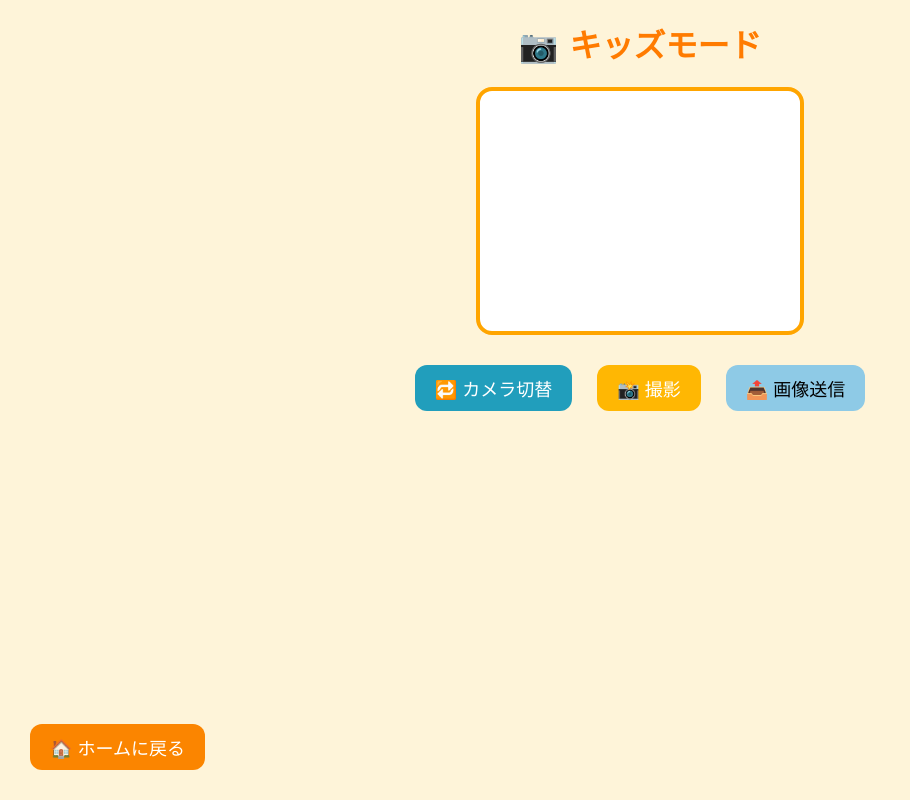
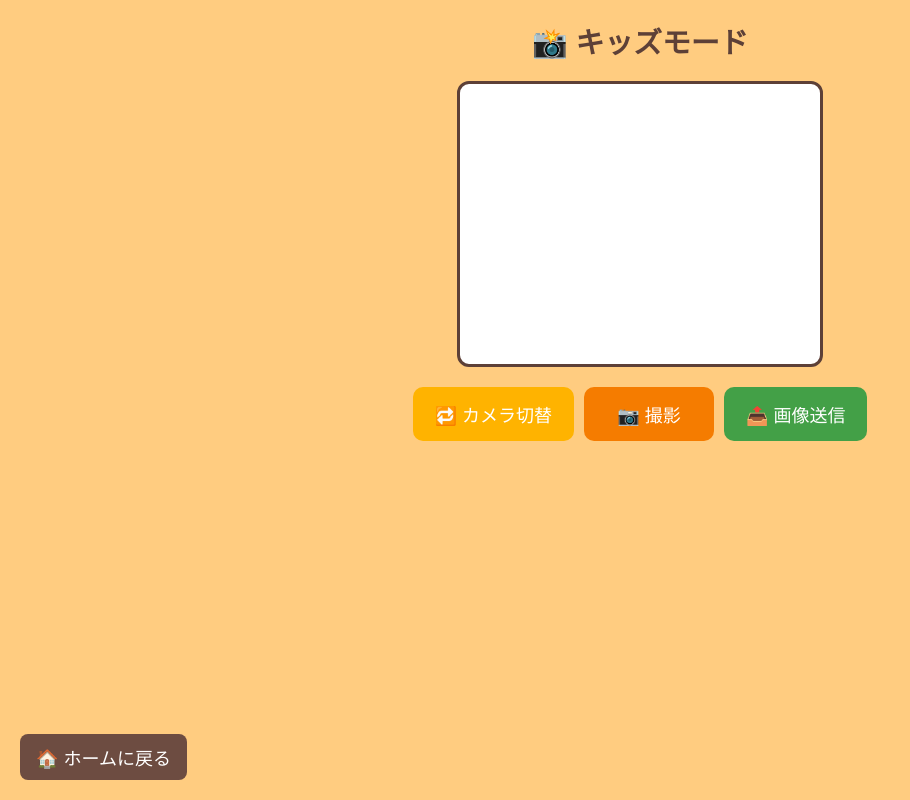
Before and after one commit to okekeyade/business, a Flask app: page /kids in a window 1280 px wide. Shown: the whole page, without its empty margins (0-910 px from the left). Run offline with Flask 3, Linux system fonts and the light colour scheme; parts of the project's set-up code (start-up, migrations or seed data) failed here and were passed over.

Commit message:
Update kids.html

```diff
--- a/templates/kids.html
+++ b/templates/kids.html
@@ -6,30 +6,32 @@
   <title>キッズモード</title>
   <style>
     body {
-      font-family: "Comic Sans MS", sans-serif;
-      background: #fef4d9;
+      font-family: "Noto Sans JP", sans-serif;
+      background-color: #ffcc80;
       text-align: center;
       margin: 0;
       padding: 0;
     }
 
     h1 {
-      color: #ff7b00;
+      color: #5d4037;
       margin-top: 20px;
+      font-size: 1.8rem;
     }
 
     #camera-container {
       position: relative;
       margin: 20px auto;
-      width: 320px;
-      height: 240px;
-      border: 4px solid #ffa500;
-      border-radius: 16px;
+      width: 90%;
+      max-width: 360px;
+      height: 280px;
+      border: 3px solid #5d4037;
+      border-radius: 12px;
       overflow: hidden;
       background: #fff;
     }
 
-    #camera {
+    video {
       width: 100%;
       height: 100%;
       object-fit: cover;
@@ -39,51 +41,60 @@
       display: none;
     }
 
+    /* ボタン */
     .button-group {
       margin-top: 20px;
+      display: flex;
+      flex-wrap: wrap;
+      justify-content: center;
+      gap: 10px;
     }
 
     button {
-      margin: 10px;
-      padding: 10px 20px;
+      padding: 14px 22px;
       font-size: 18px;
       border: none;
-      border-radius: 12px;
+      border-radius: 10px;
       cursor: pointer;
+      min-width: 130px;
+      transition: 0.2s;
+    }
+
+    #flip-btn {
+      background-color: #ffb300;
+      color: white;
     }
 
     #capture-btn {
-      background: #ffb703;
-      color: white;
-    }
-
-    #flip-btn {
-      background: #219ebc;
+      background-color: #f57c00;
       color: white;
     }
 
     #send-btn {
-      background: #8ecae6;
-      color: black;
+      background-color: #43a047;
+      color: white;
     }
 
     #home-btn {
-      background: #fb8500;
+      background: #6d4c41;
       color: white;
       position: fixed;
       bottom: 20px;
       left: 20px;
+      padding: 10px 16px;
+      border-radius: 8px;
     }
 
     #result {
       margin-top: 20px;
       font-size: 18px;
-      color: #333;
+      color: #4e342e;
+      min-height: 28px;
     }
   </style>
 </head>
 <body>
-  <h1>📷 キッズモード</h1>
+  <h1>📸 キッズモード</h1>
 
   <div id="camera-container">
     <video id="camera" autoplay playsinline></video>
@@ -92,7 +103,7 @@
 
   <div class="button-group">
     <button id="flip-btn">🔁 カメラ切替</button>
-    <button id="capture-btn">📸 撮影</button>
+    <button id="capture-btn">📷 撮影</button>
     <button id="send-btn">📤 画像送信</button>
   </div>
 
@@ -104,7 +115,54 @@
     let video = document.getElementById('camera');
     let canvas = document.getElementById('canvas');
     let currentStream;
-    let facingMode = "user"; // 初期カメラ（イン）
+    let facingMode = "user"; // 👧 キッズモードは前面カメラから
 
     async function startCamera() {
-      i
+      if (currentStream) {
+        currentStream.getTracks().forEach(track => track.stop());
+      }
+      try {
+        currentStream = await navigator.mediaDevices.getUserMedia({
+          video: { facingMode: facingMode }
+        });
+        video.srcObject = currentStream;
+      } catch (err) {
+        console.error(err);
+        alert("カメラを使用できません。\n設定からカメラの許可を確認してください。");
+      }
+    }
+
+    document.getElementById('flip-btn').onclick = async () => {
+      facingMode = (facingMode === "user") ? "environment" : "user";
+      await startCamera();
+    };
+
+    document.getElementById('capture-btn').onclick = () => {
+      let context = canvas.getContext('2d');
+      canvas.width = video.videoWidth;
+      canvas.height = video.videoHeight;
+      context.drawImage(video, 0, 0, canvas.width, canvas.height);
+      document.getElementById('result').innerText = "📷 撮れたよ！送信してね！";
+    };
+
+    document.getElementById('send-btn').onclick = async () => {
+      let imgData = canvas.toDataURL('image/png');
+      document.getElementById('result').innerText = "⏳ 読み取り中...";
+      try {
+        const res = await fetch('/ocr', {
+          method: 'POST',
+          headers: { 'Content-Type': 'application/json' },
+          body: JSON.stringify({ image: imgData })
+        });
+        const result = await res.json();
+        document.getElementById('result').innerText =
+          `📊 よんだよ！「${result.item}」で「${result.amount}円」って書いてあったよ！`;
+      } catch (err) {
+        document.getElementById('result').innerText = "⚠️ ごめんね、読めなかったみたい…";
+      }
+    };
+
+    startCamera();
+  </script>
+</body>
+</html>
```
